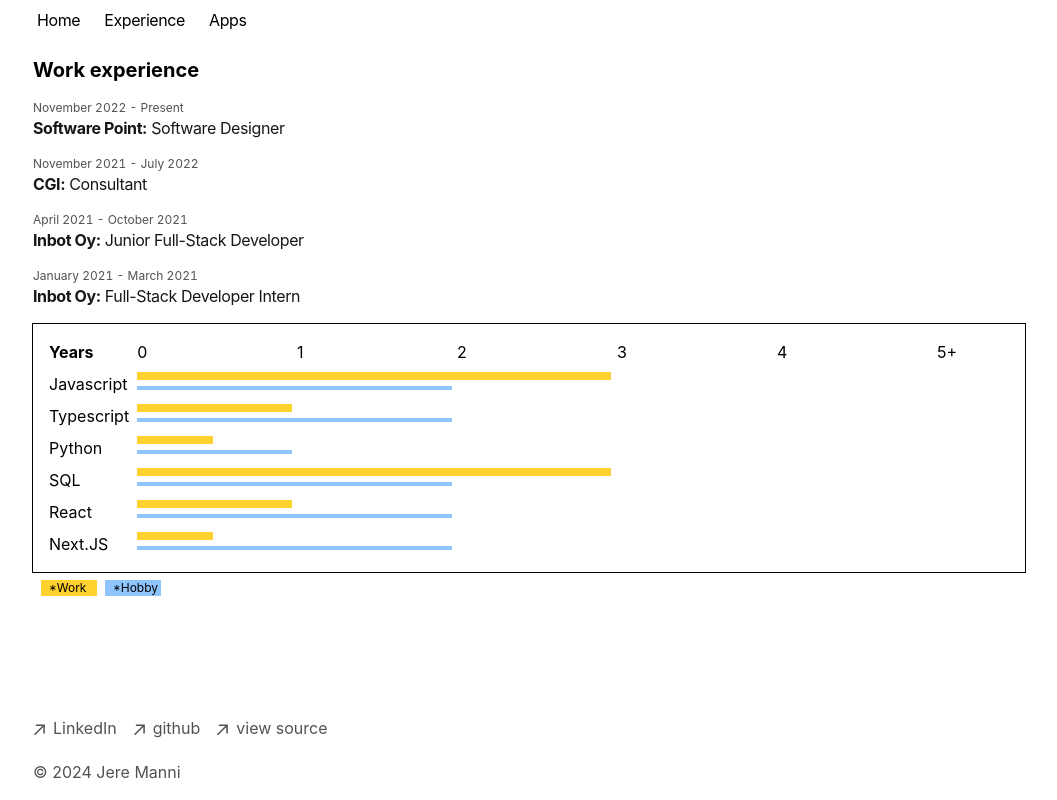
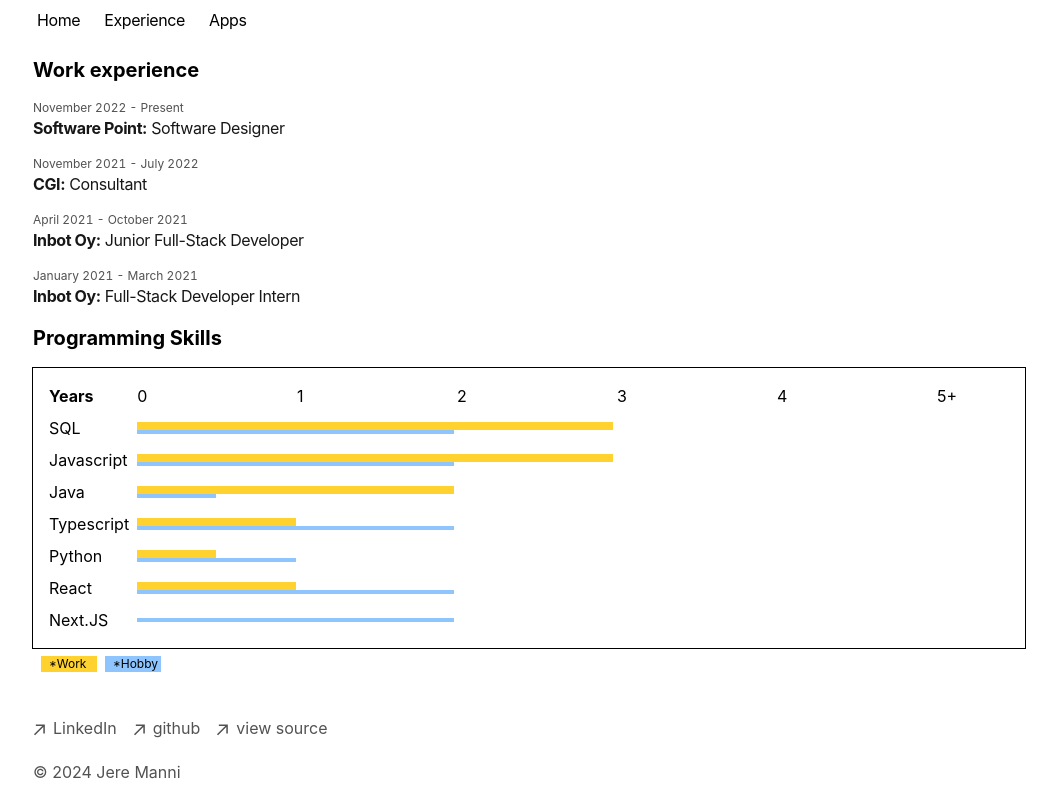
Before and after one commit to Jefishub/portfolio-nextjs, a Next.js app: page /experience in a window 1280 px wide. Shown: the whole page, without its empty margins (111-1168 px from the left). Built offline with nearby package versions, Linux system fonts and the light colour scheme.

Commit message:
Updated to Next 15.0.0,fixed 0 experience, separate to skillList.tsx, added header

```diff
--- a/app/(pages)/apps/AppCard.tsx
+++ b/app/(pages)/apps/AppCard.tsx
@@ -20,7 +20,7 @@ export const AppCard = (
             {Icon}
             <div className="text-xs">{description}</div>
             <div className="flex flex-row flex-wrap gap-2 mt-4 justify-center">
-                {keywords.map((word) => <BlueBadge keyword={word} />)}
+                {keywords.map((word, i) => <BlueBadge key={i} keyword={word} />)}
             </div>
         </div>
     </BasicCard>
--- a/app/(pages)/experience/page.tsx
+++ b/app/(pages)/experience/page.tsx
@@ -6,6 +6,7 @@ export default function Page() {
     return <div>
         <div className="text-xl mb-4 font-bold">Work experience</div>
         <Jobs allJobs={jobs} />
+        <div className="text-xl font-bold my-4">Programming Skills</div>
         <SkillsCard />
     </div>
 }
--- /dev/null
+++ b/app/(pages)/experience/skillList.tsx
@@ -0,0 +1,38 @@
+export const skillsList = [
+    {
+        name: "SQL",
+        work: 3,
+        hobby: 2
+    },
+    {
+        name: "Javascript",
+        work: 3,
+        hobby: 2
+    },
+    {
+        name: "Java",
+        work: 2,
+        hobby: 0
+    },
+    {
+        name: "Typescript",
+        work: 1,
+        hobby: 2
+    },
+    {
+        name: "Python",
+        work: 0.5,
+        hobby: 1
+    },
+
+    {
+        name: "React",
+        work: 1,
+        hobby: 2
+    },
+    {
+        name: "Next.JS",
+        work: 0,
+        hobby: 2
+    }
+]
--- a/app/(pages)/experience/skills.tsx
+++ b/app/(pages)/experience/skills.tsx
@@ -1,4 +1,5 @@
 import React from "react"
+import { skillsList } from "./skillList";
 
 export const SkillsCard = () => {
     return (
@@ -22,18 +23,20 @@ export const SkillsCard = () => {
                             <div className="col-span-1 h-6">{skill.name}</div>
 
                             {/* Second column: Skill progress bars */}
-                            <div className="grid grid-rows-2 grid-cols-11 col-span-11 h-6 gap-1">
+                            <div className="content-center col-span-11">
+                                <div className="grid grid-cols-11">
                                     {/* Work experience (first row) */}
                                     <div
                                         className={"bg-amber-300 row-start-1 h-2"}
-                                    style={{gridColumn: `span ${skill.work * 2 < 11 ? skill.work * 2 : 11}`}}
+                                        style={{ gridColumn: `span ${skill.work * 2 < 11 ? skill.work * 2 : 11}`, display: skill.work === 0 ? 'none' : 'block' }}
                                     ></div>
 
                                     {/* Hobby experience (second row) */}
                                     <div
                                         className={"bg-blue-300 row-start-2 h-1"}
-                                    style={{gridColumn: `span ${skill.hobby * 2 * 2 < 11 ? skill.hobby * 2 : 11}`}}
+                                        style={{ gridColumn: `span ${skill.hobby * 2 * 2 < 11 ? skill.hobby * 2 : 11}` }}
                                     ></div>
+                                </div>
                             </div>
                         </React.Fragment>
                     )
@@ -46,36 +49,3 @@ export const SkillsCard = () => {
         </div>
     );
 };
-
-const skillsList = [
-    {
-        name: "Javascript",
-        work: 3,
-        hobby: 2
-    },
-    {
-        name: "Typescript",
-        work: 1,
-        hobby: 2
-    },
-    {
-        name: "Python",
-        work: 0.5,
-        hobby: 1
-    },
-    {
-        name: "SQL",
-        work: 3,
-        hobby: 2
-    },
-    {
-        name: "React",
-        work: 1,
-        hobby: 2
-    },
-    {
-        name: "Next.JS",
-        work: 0,
-        hobby: 2
-    }
-]
--- a/app/@modal/(.)jobs/[slug]/page.tsx
+++ b/app/@modal/(.)jobs/[slug]/page.tsx
@@ -3,12 +3,13 @@
 import { jobs } from "app/(pages)/jobs/jobList"
 import Modal from "./modal";
 import { JobFull } from "app/components/jobs/Job";
-
+import { use } from 'react'
 export default function JobModal({
-    params: { slug },
-}: {
-    params: { slug: string };
-}) {
+    params,
+  }: {
+    params: Promise<{ slug: string }>
+  }) {
+    const { slug } = use(params)
     const job = jobs.find((job) => job.slug === slug)
     if (!job) return null
     return <Modal>
```
Lines whose indentation alone changed are shown as unchanged.
